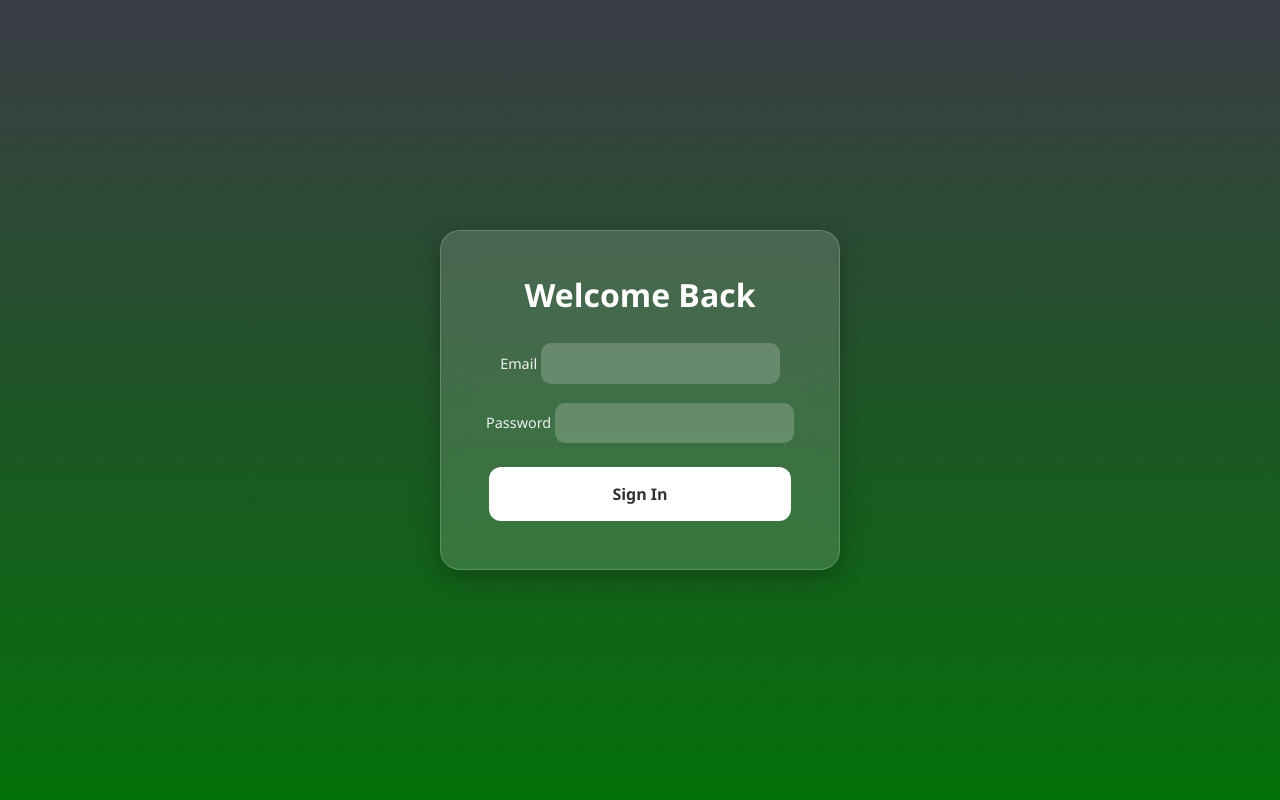
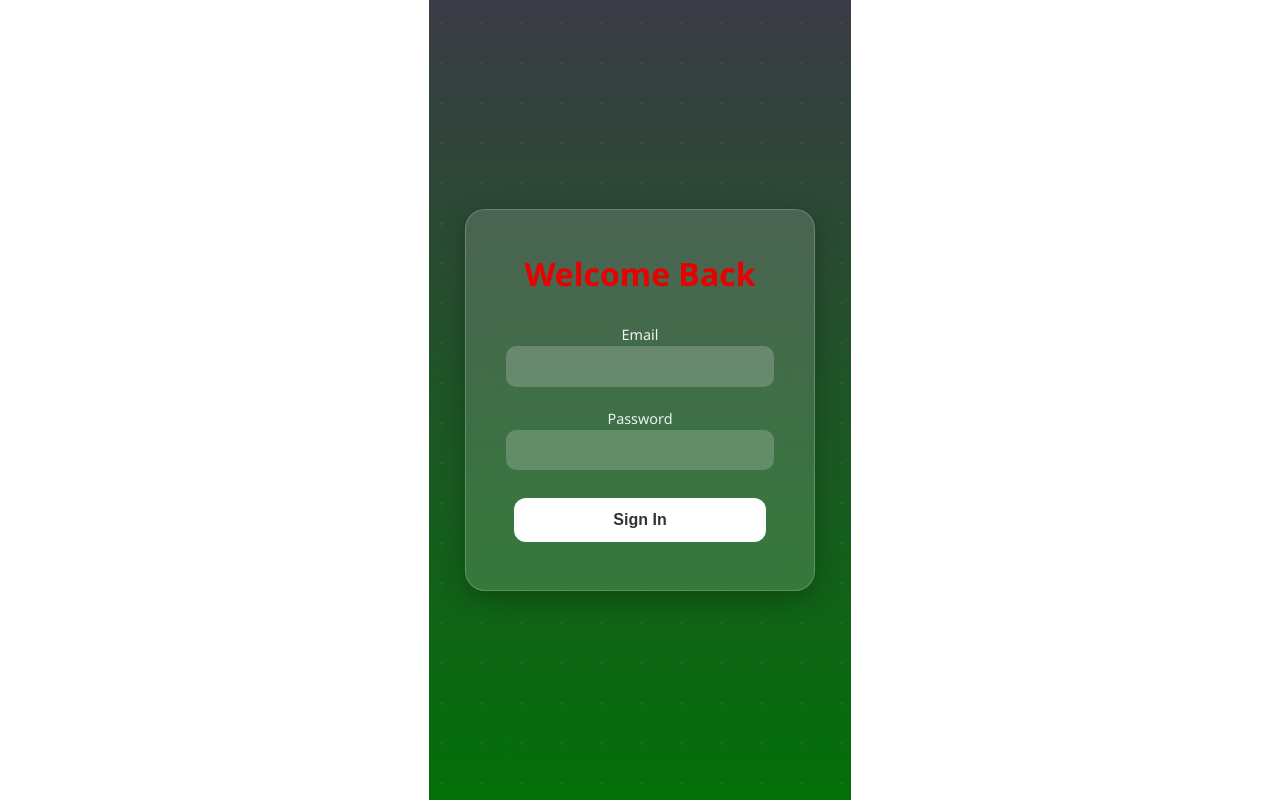
Before and after one commit to NikoZBK/leafdex, a React (Vite) app in the folder leafDex_Web/: page /login in a window 1280 px wide. Built offline with nearby package versions, Linux system fonts and the light colour scheme.

Commit message:
debugged the sign in buttons

```diff
--- a/leafDex_Web/src/App.css
+++ b/leafDex_Web/src/App.css
@@ -41,25 +41,29 @@
   z-index: 999;
 }
 
+
+
+.nav-list li {
+  padding: 0.5rem;
+}
+
+.nav-link {
+  text-decoration: none;
+  color: inherit;
+}
+
 .nav-list {
   list-style: none;
   display: flex;
   margin-top: 0.5;
-  margin: 0.8;
-  padding: 0;
-
 }
 
 .nav-link {
   color: #05e905;
   text-decoration: none;
-  padding: 8px;
-  margin-right: 1rem;
   font-size: x-large;
  font-family: 'Times New Roman', Times, serif;
 
-  margin-bottom:  0.5rem;
-  margin-right:  0.5rem;
 }
 
 
@@ -73,43 +77,52 @@
 }
 
 
-.log-in{
+.log-in {
   list-style: none;
   display: flex;
-  margin: 0.3;
+  margin-left: auto;  /* This will push the login buttons to the right */
+  padding: 0;
+  color: aquamarine; /* Fixed the color name typo */
+  gap: 10px; /* Adds space between login and signup buttons */
+}
 
-  margin-left: 65%;
-  padding: 0;
-  color: aquamar
-
+/* Update the nav-list to properly layout the items */
+.nav-list {
+  list-style: none;
+  display: flex;
+  align-items: center;  /* Vertically centers the items */
+  justify-content: flex-start; /* Aligns items to the start */
+  margin: 0;
+  padding: 0 2rem; /* Add some horizontal padding */
+  width: 100%;
 }
-  .login-button,
+.login-button,
 .signup-button {
   padding: 0.5rem 1rem;
-  border-radius: 4px;
+  border-radius: 8px;
   cursor: pointer;
   font-weight: 500;
   transition: all 0.2s ease;
+  margin: 0.5rem;
+  min-width: 90px;  /* Increased from 80px */
+  height: 44px;     /* Increased from 40px */
+  font-size: 1.1rem; /* Slightly larger font */
+  padding: 0.6rem 1.2rem; /* Slightly more padding */
+  display: inline-flex;
+  align-items: center;
+  justify-content: center;
 }
 
 .login-button {
   background-color: transparent;
-  color: white;
+  color: #000000;
   border: 1px solid #000000;
-  color: #000000;
-  margin: 2;
 }
 
 .signup-button {
   background-color: #000000;
-  color: white;
+  color: #ffffff;
   border: none;
-  margin-top: 0.25rem;
-  margin-bottom:  0.5rem;
-  margin-left:  0.5rem;
-  margin-right:  0.5rem;
-  border-radius: 12px;
-
 }
 
 .login-button:hover,
--- a/leafDex_Web/src/index.css
+++ b/leafDex_Web/src/index.css
@@ -13,13 +13,9 @@
   -moz-osx-font-smoothing: grayscale;
 }
 
-a {
-  font-weight: 500;
-  color: #646cff;
-  text-decoration: inherit;
-}
+/* Top nav tex */
 a:hover {
-  color: #535bf2;
+  color: #000000;
 }
 
 body {
@@ -35,24 +31,6 @@ h1 {
   line-height: 1.1;
 }
 
-button {
-  border-radius: 8px;
-  border: 1px solid transparent;
-  padding: 0.6em 1.2em;
-  font-size: 1em;
-  font-weight: 500;
-  font-family: inherit;
-  background-color: #1a1a1a;
-  cursor: pointer;
-  transition: border-color 0.25s;
-}
-button:hover {
-  border-color: #22e38c;
-}
-button:focus,
-button:focus-visible {
-  outline: 4px auto -webkit-focus-ring-color;
-}
 
 @media (prefers-color-scheme: light) {
   :root {
--- a/leafDex_Web/src/pages/style/log_style.css
+++ b/leafDex_Web/src/pages/style/log_style.css
@@ -12,23 +12,19 @@
     width: 100%;
     margin: 0;
     padding: 0;
-    overflow: hidden;
+    overflow-x: hidden; /* Changed from hidden to allow vertical scroll if needed */
   }
 
   /* Updated login-page styles */
   .login-page {
     min-height: 100vh;
-    min-width: 100vw;
-    position: fixed;
-    top: 0;
-    left: 0;
-    right: 0;
-    bottom: 0;
+    width: 100%;  /* Changed from min-width: 100vw to width: 100% */
+    position: relative; /* Changed from fixed to relative for better mobile handling */
     display: flex;
     align-items: center;
     justify-content: center;
     background: linear-gradient(#3a3b45, #037008);
-    overflow: hidden;
+    padding: 1rem; /* Added padding for smaller screens */
     font-family: 'Segoe UI', sans-serif;
   }
 
@@ -47,26 +43,26 @@
     pointer-events: none;
   }
 
-  /* Card with fixed max width and full responsiveness */
+  /* Card with improved responsiveness */
   .login-card {
-    width: 100%;
+    width: 90%; /* Changed from 100% */
     max-width: 400px;
+    min-width: 280px; /* Added min-width for very small screens */
     backdrop-filter: blur(16px);
     background: rgba(255, 255, 255, 0.15);
     border: 1px solid rgba(255, 255, 255, 0.2);
     border-radius: 20px;
-    padding: 2.5rem;
+    padding: clamp(1.5rem, 5vw, 2.5rem); /* Responsive padding */
     z-index: 2;
     animation: fadeIn 1.5s ease forwards;
     box-shadow: 0 8px 24px rgba(0, 0, 0, 0.25);
-    color: #fff;
-    box-sizing: border-box;
+    color: #e90000;
   }
 
-  /* Title */
+  /* Title with responsive font size */
   .login-title {
     text-align: center;
-    font-size: 2rem;
+    font-size: clamp(1.5rem, 4vw, 2rem); /* Responsive font size */
     margin-bottom: 1.5rem;
   }
 
@@ -74,25 +70,26 @@
   .login-form {
     display: flex;
     flex-direction: column;
-    gap: 1.2rem;
+    gap: clamp(0.8rem, 2vw, 1.2rem); /* Responsive gap */
   }
 
-  /* Label */
+  /* Label with responsive font size */
   .form-label {
-    font-size: 0.9rem;
+    font-size: clamp(0.8rem, 2vw, 0.9rem);
     margin-bottom: 0.3rem;
     color: #f1f1f1;
   }
 
-  /* Input */
+  /* Input with responsive padding */
   .form-input {
-    padding: 0.7rem 1rem;
+    padding: clamp(0.5rem, 2vw, 0.7rem) clamp(0.8rem, 2vw, 1rem);
     border-radius: 10px;
     border: none;
     background-color: rgba(255, 255, 255, 0.2);
     color: #fff;
-    font-size: 1rem;
+    font-size: clamp(0.9rem, 2vw, 1rem);
     transition: all 0.3s ease;
+    width: 100%; /* Added width */
   }
 
   .form-input::placeholder {
@@ -105,20 +102,18 @@
     box-shadow: 0 0 0 3px rgba(255, 255, 255, 0.3);
   }
 
-  /* Button */
+  /* Button with responsive styles */
   .login-button {
     background-color: #ffffff;
     color: #333;
-    padding: 1rem;
+    padding: clamp(0.8rem, 2vw, 1rem);
     border: none;
     border-radius: 12px;
     font-weight: bold;
-    font-size: 1rem;
+    font-size: clamp(0.9rem, 2vw, 1rem);
     cursor: pointer;
-    margin-top: 0.25rem;
-    margin-bottom:  0.5rem;
-    margin-left:  0.5rem;
-    margin-right:  0.5rem;
+    margin: 0.5rem;
+    width: calc(100% - 1rem); /* Adjusted width accounting for margins */
     transition: transform 0.2s ease, background-color 0.3s ease;
   }
 
@@ -148,3 +143,15 @@
       transform: translate(40px, 40px);
     }
   }
+
+  /* Media query for very small screens */
+  @media screen and (max-width: 320px) {
+    .login-card {
+        padding: 56rem;
+        left: 50;
+    }
+
+    .login-button {
+        margin: 0.25rem;
+    }
+  }
```
